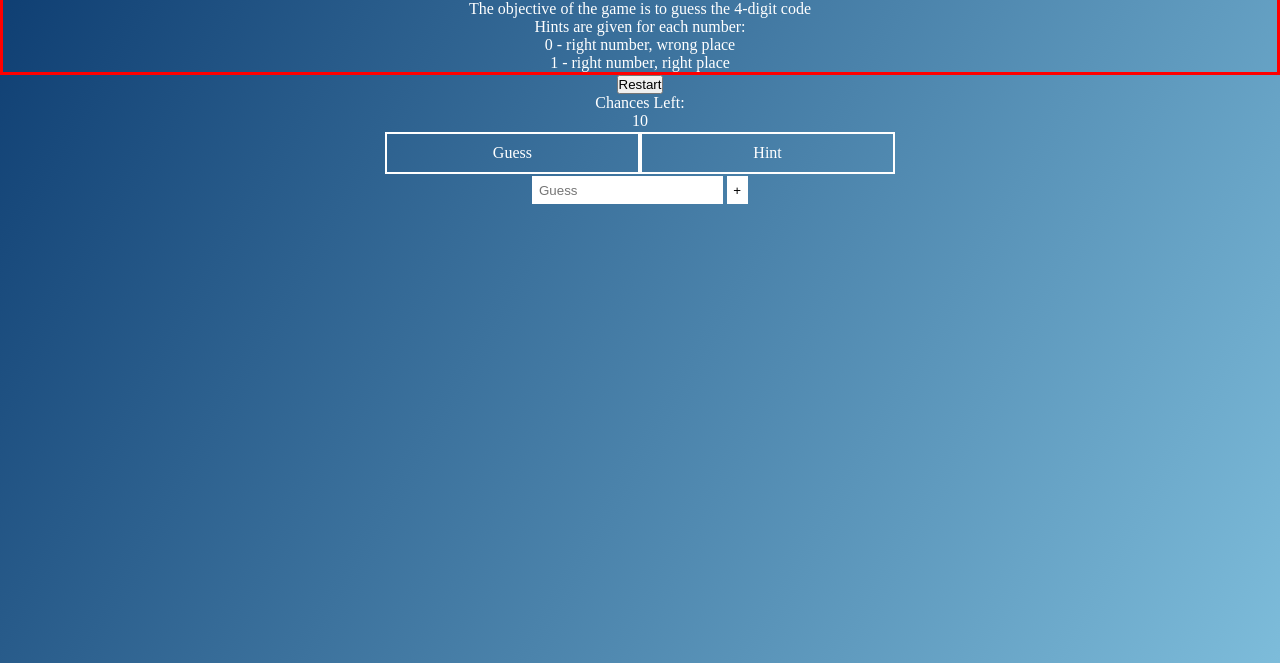
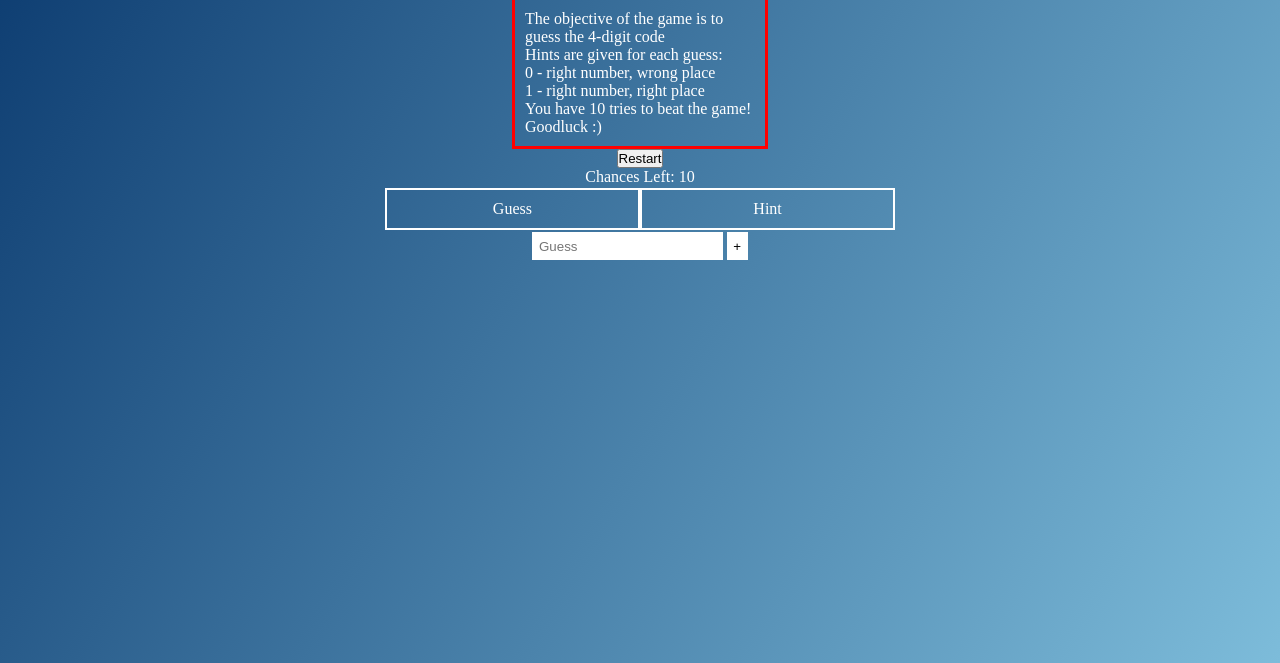
Before and after one commit to juliemyhu/mastermind-js, a plain HTML site: page index.html in a window 1280 px wide. Both pictures are taken after a click on the button "How to play". Shown: the part 137-800 px from the top of the page. Drawn offline with Linux system fonts and the light colour scheme; no server answers.

Commit message:
updated readme

```diff
--- a/index.html
+++ b/index.html
@@ -17,15 +17,17 @@
 
     <div id="how-to-play" style="display: none;">
         <span>The objective of the game is to guess the 4-digit code</span>
-        <span>Hints are given for each number: </span>
+        <span>Hints are given for each guess: </span>
         <span>0 - right number, wrong place</span>
         <span>1 - right number, right place </span>
+        <span>You have 10 tries to beat the game!</span>
+        <span>Goodluck :)</span>
     </div>
 
     <button onclick="playAgain()" class="restart-button">Restart</button>
     <div class="chances-box">
         Chances Left:
-        <div class="chancesLeft"></div>
+        <span class="chancesLeft"></span>
         </div>
     </div>
 
--- a/style.css
+++ b/style.css
@@ -19,12 +19,18 @@ h1 {
 
 #how-to-play {
     border: solid red;
+    text-align: left;
+    justify-content: center;
+    width: 20%;
+    margin: auto;
+    padding: 10px;
 }
 
 #how-to-play span {
     /* border: solid red; */
     display: flex;
-    justify-content: center;
+    /* justify-content: center; */
+    text-align: left;
 }
 /* .result-div {
     background-color:red;
```
Also changed, not shown: script.js (+0 -8 lines), README.md (added), 1 other file.
